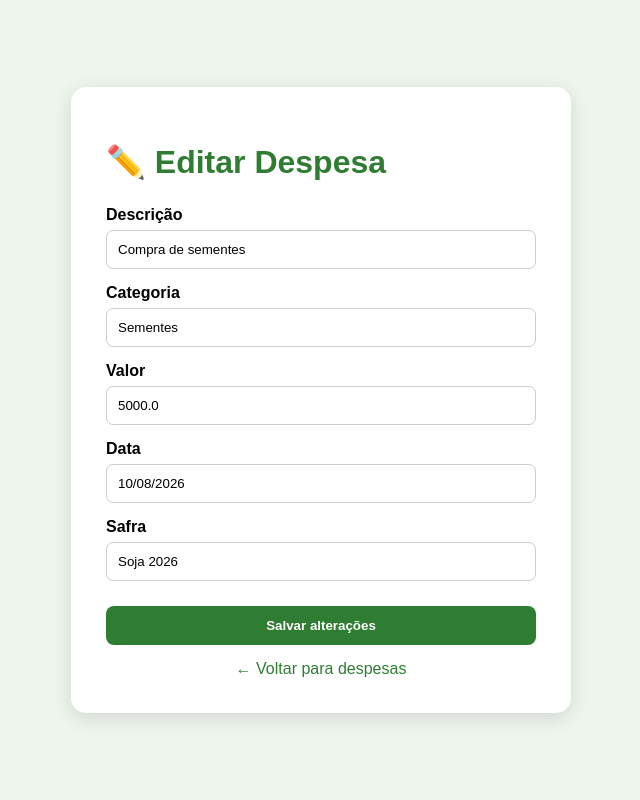
After one commit to werica2/LavCust, a Flask app: page /editar/1 in a window 1280 px wide. The commit adds this page. Shown: the whole page, without its empty margins (319-959 px from the left). Run offline with Flask 3, Linux system fonts and the light colour scheme.

Commit message:
Adiciona edição de despesas

```diff
--- a/app.py
+++ b/app.py
@@ -1,4 +1,4 @@
-from flask import Flask, render_template, request
+from flask import Flask, render_template, request, redirect, url_for
 
 app = Flask(__name__)
 
@@ -102,7 +102,6 @@ despesas = [
 ]
 
 
-
 @app.route("/", methods=["GET", "POST"])
 def inicio():
     if request.method == "POST":
@@ -110,11 +109,7 @@ def inicio():
         senha = request.form["senha"]
 
         if usuario == "admin" and senha == "1234":
-            return render_template(
-                "despesas.html",
-                despesas=despesas,
-                pesquisa=""
-            )
+            return redirect(url_for("listar_despesas"))
 
         return render_template(
             "login.html",
@@ -131,7 +126,15 @@ def listar_despesas():
     despesas_filtradas = []
 
     for despesa in despesas:
-        if pesquisa.lower() in despesa["descricao"].lower():
+        texto = (
+            despesa["descricao"]
+            + " "
+            + despesa["categoria"]
+            + " "
+            + despesa["safra"]
+        )
+
+        if pesquisa.lower() in texto.lower():
             despesas_filtradas.append(despesa)
 
     return render_template(
@@ -141,5 +144,30 @@ def listar_despesas():
     )
 
 
+@app.route("/editar/<int:id>", methods=["GET", "POST"])
+def editar_despesa(id):
+    despesa = next(
+        (d for d in despesas if d["id"] == id),
+        None
+    )
+
+    if despesa is None:
+        return "Despesa não encontrada!"
+
+    if request.method == "POST":
+        despesa["descricao"] = request.form["descricao"]
+        despesa["categoria"] = request.form["categoria"]
+        despesa["valor"] = float(request.form["valor"])
+        despesa["data"] = request.form["data"]
+        despesa["safra"] = request.form["safra"]
+
+        return redirect(url_for("listar_despesas"))
+
+    return render_template(
+        "editar.html",
+        despesa=despesa
+    )
+
+
 if __name__ == "__main__":
     app.run(debug=True)
--- a/templates/despesas.html
+++ b/templates/despesas.html
@@ -277,6 +277,7 @@
                     <th>Valor</th>
                     <th>Data</th>
                     <th>Safra</th>
+                    <th>Ações</th>
                 </tr>
             </thead>
 
@@ -297,6 +298,9 @@
                     <td>{{ despesa.data }}</td>
 
                     <td>{{ despesa.safra }}</td>
+                    <td>
+    <a href="/editar/{{ despesa.id }}">✏️ Editar</a>
+</td>
 
                 </tr>
 
--- /dev/null
+++ b/templates/editar.html
@@ -0,0 +1,132 @@
+<!DOCTYPE html>
+<html lang="pt-BR">
+<head>
+    <meta charset="UTF-8">
+    <meta name="viewport" content="width=device-width, initial-scale=1.0">
+    <title>LavCust - Editar Despesa</title>
+
+    <style>
+        * {
+            box-sizing: border-box;
+            font-family: Arial, sans-serif;
+        }
+
+        body {
+            margin: 0;
+            min-height: 100vh;
+            background: #eef5ed;
+            display: flex;
+            justify-content: center;
+            align-items: center;
+        }
+
+        .container {
+            width: 500px;
+            background: white;
+            padding: 35px;
+            border-radius: 15px;
+            box-shadow: 0 5px 20px rgba(0,0,0,0.12);
+        }
+
+        h1 {
+            color: #2e7d32;
+            margin-bottom: 25px;
+        }
+
+        label {
+            display: block;
+            margin-top: 15px;
+            margin-bottom: 6px;
+            font-weight: bold;
+        }
+
+        input {
+            width: 100%;
+            padding: 11px;
+            border: 1px solid #ccc;
+            border-radius: 7px;
+        }
+
+        button {
+            margin-top: 25px;
+            width: 100%;
+            padding: 12px;
+            background: #2e7d32;
+            color: white;
+            border: none;
+            border-radius: 8px;
+            font-weight: bold;
+            cursor: pointer;
+        }
+
+        a {
+            display: block;
+            text-align: center;
+            margin-top: 15px;
+            color: #2e7d32;
+            text-decoration: none;
+        }
+    </style>
+</head>
+
+<body>
+
+<div class="container">
+
+    <h1>✏️ Editar Despesa</h1>
+
+    <form method="POST">
+
+        <label>Descrição</label>
+        <input
+            type="text"
+            name="descricao"
+            value="{{ despesa.descricao }}"
+            required
+        >
+
+        <label>Categoria</label>
+        <input
+            type="text"
+            name="categoria"
+            value="{{ despesa.categoria }}"
+            required
+        >
+
+        <label>Valor</label>
+        <input
+            type="number"
+            step="0.01"
+            name="valor"
+            value="{{ despesa.valor }}"
+            required
+        >
+
+        <label>Data</label>
+        <input
+            type="text"
+            name="data"
+            value="{{ despesa.data }}"
+            required
+        >
+
+        <label>Safra</label>
+        <input
+            type="text"
+            name="safra"
+            value="{{ despesa.safra }}"
+            required
+        >
+
+        <button type="submit">
+            Salvar alterações
+        </button>
+
+    </form>
+
+    <a href="/despesas">← Voltar para despesas</a>
+
+</div>
+
+</body>
+</html>
```
